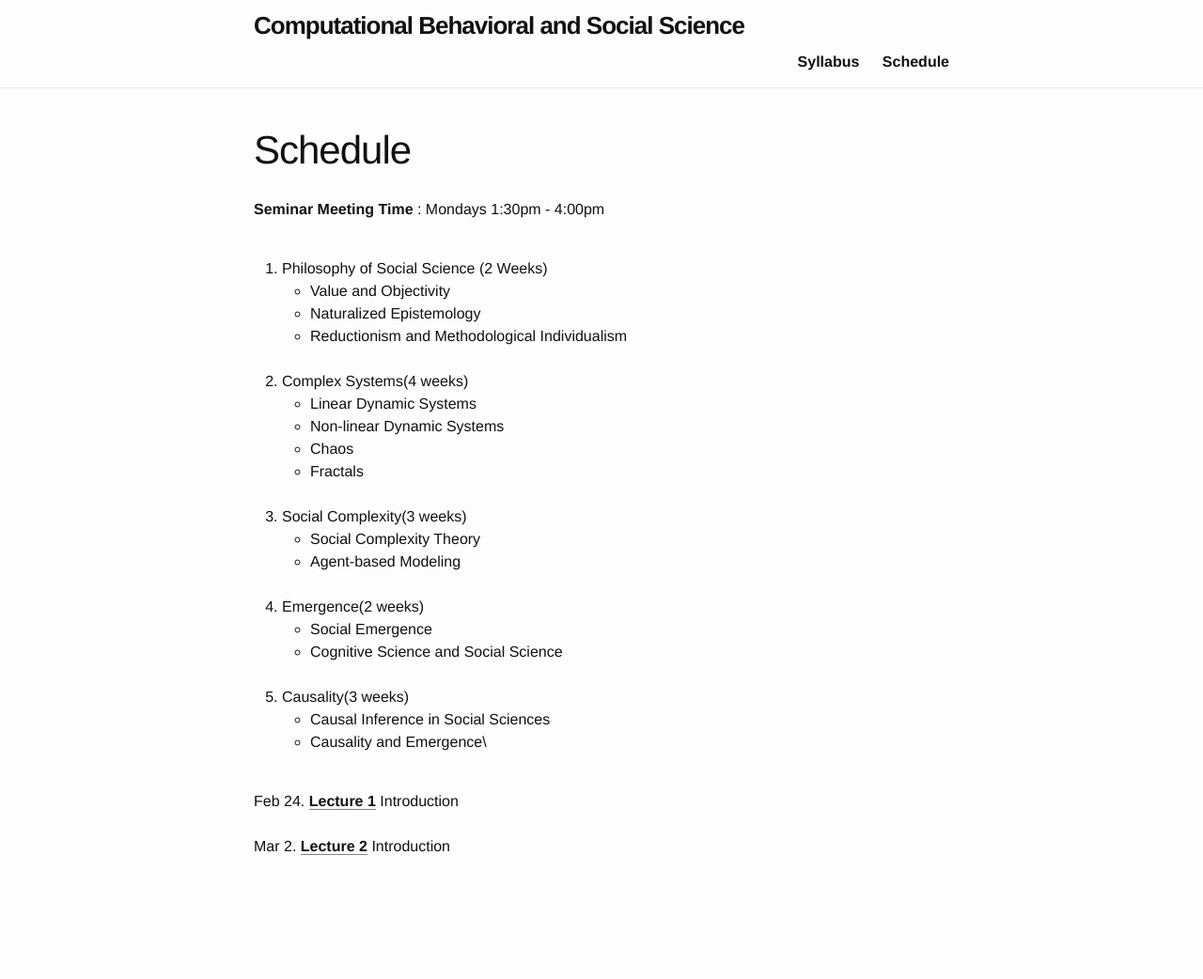
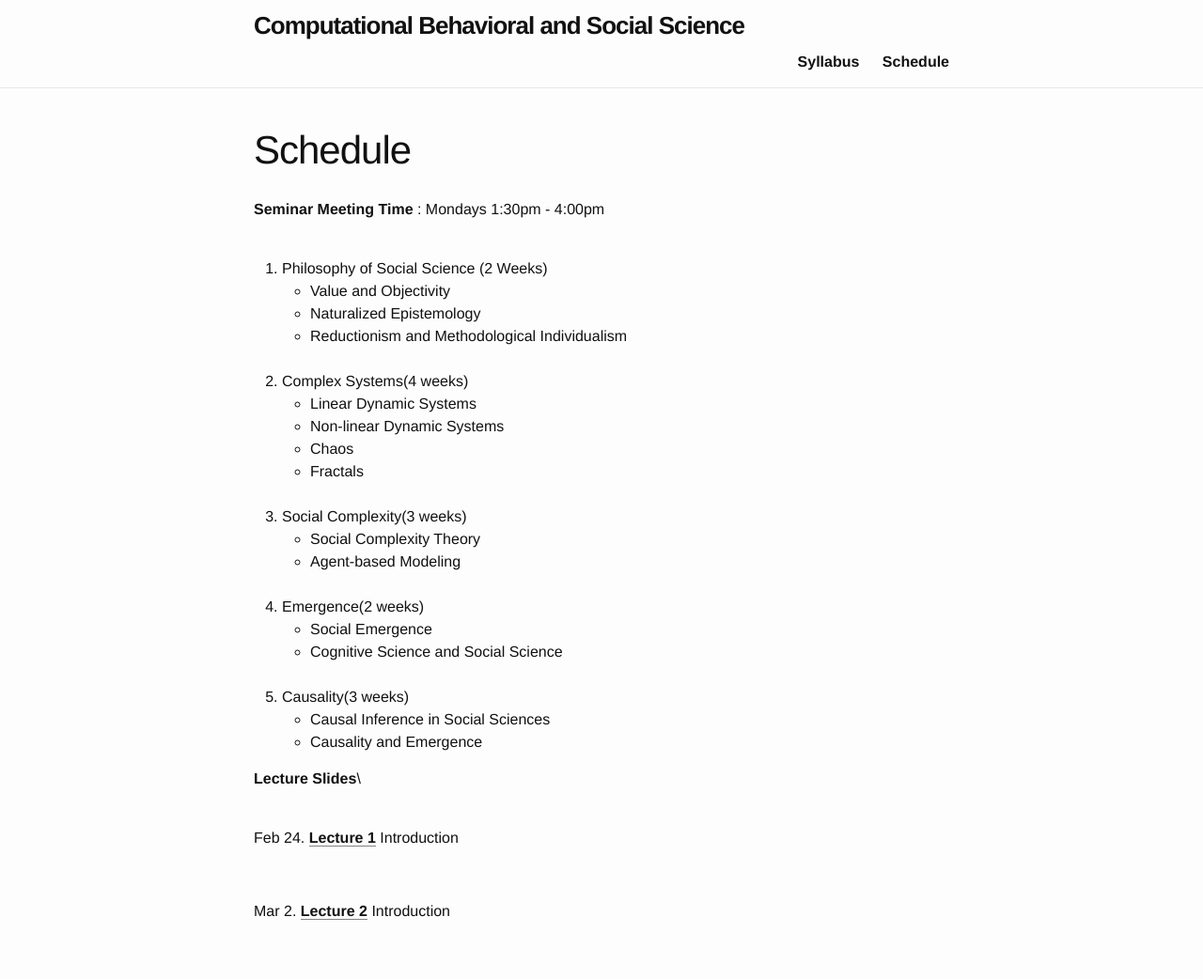
Before and after one commit to comphiacademy/cbss20s, a Jekyll site: the page built from schedule.md, in a window 1280 px wide. Shown: the whole page at 94% size. Built offline with Jekyll 4.4.1, drawn with Linux system fonts in a browser that asks for light colours; before the commit the page ends 973 px from its top, so only the background shows below that.

Commit message:
Modify schedule format.

```diff
--- a/schedule.md
+++ b/schedule.md
@@ -32,9 +32,14 @@ permalink: /schedule/
 
 5. Causality(3 weeks)
   *  Causal Inference in Social Sciences
-  *  Causality and Emergence\\
+  *  Causality and Emergence
+<br>
+
+**Lecture Slides**\\
 
 <br>
-Feb 24. [Lecture 1](/assets/week1_cbss.pdf) Introduction\\
+Feb 24. [Lecture 1](/assets/week1_cbss.pdf) Introduction
+
 <br>
+
 Mar 2. [Lecture 2](/assets/week2_cbss.pdf) Introduction
```
